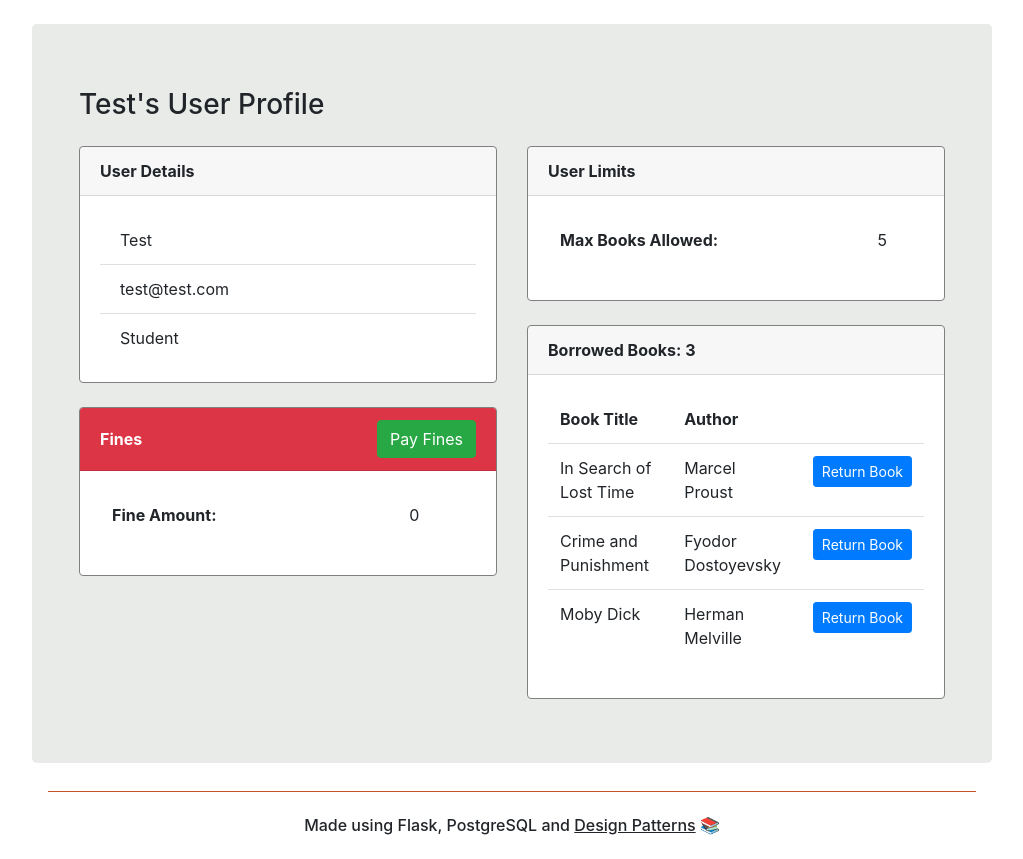
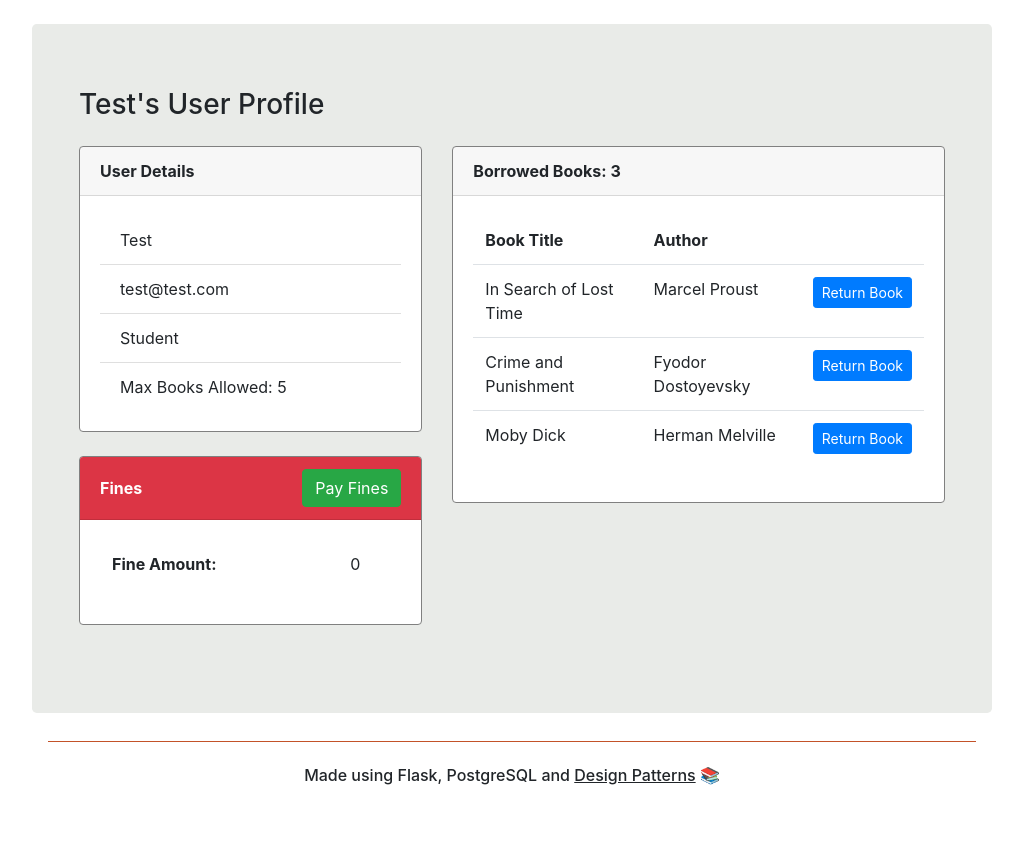
Before and after one commit to Dawid33/CS4125, a Flask app: page /profile in a window 1280 px wide. Shown: the part 64-923 px from the top of the page, without its empty margins (128-1151 px from the left). After the commit the page ends 849 px from the top, so only its background shows below. Run offline with Flask 3, Linux system fonts and the light colour scheme; a user stored in the database is signed in; data comes from the database, SQL or seed files in the repository; lists and menus that the app fills with data are empty.

Commit message:
Changed the look of user page

```diff
--- a/models/database_manager/db_manager.py
+++ b/models/database_manager/db_manager.py
@@ -49,7 +49,7 @@
             author=author,
             publisher='lol',
             num_of_pages='lol',
-            pub_date='your mom'
+            pub_date='lol'
         )
         db.session.add(book)
         db.session.commit()
--- a/models/users/library_member.py
+++ b/models/users/library_member.py
@@ -36,6 +36,7 @@
 class Student(LibraryMember):
     def __init__(self, user_id, username, email, password, user_type="Student"):
         super().__init__(user_id, username, email, password)
+
         self.user_type = user_type
         self.book_limit = 5  # Define the book limit for students.
 
@@ -55,6 +56,7 @@
 class Faculty(LibraryMember):
     def __init__(self, user_id, username, email, password, user_type="Faculty"):
         super().__init__(user_id, username, email, password)
+
         self.user_type = user_type
         self.book_limit = 10  # Define the book limit for faculty members.
 
--- a/templates/user_profile/user_profile.html
+++ b/templates/user_profile/user_profile.html
@@ -10,7 +10,7 @@
     <div class="container">
         <h3>{{ user.username.capitalize() }}'s User Profile</h3>
         <div class="row mt-4">
-            <div class="col-md-6">
+            <div class="col-md-5">
                 <div class="card mb-4">
                     <div class="card-header font-weight-bold">
                         User Details
@@ -25,6 +25,9 @@
                             </li>
                             <li class="list-group-item">
                                 {{ user.user_type.capitalize() }}
+                            </li>
+                            <li class="list-group-item">
+                                Max Books Allowed: {{ user.get_book_limit() }}
                             </li>
                         </ul>
                     </div>
@@ -47,23 +50,8 @@
                     </div>
                 </div>
             </div>
-            <div class="col-md-6">
+            <div class="col-md-7">
                 <div class="card">
-                    <div class="card-header font-weight-bold">
-                        User Limits
-                    </div>
-                    <div class="card-body">
-                        <table class="table table-no-border">
-                            <thead>
-                                <tr>
-                                    <th>Max Books Allowed:</th>
-                                    <th class="font-weight-normal">{{ user.get_book_limit() }}</th>
-                                </tr>
-                            </thead>
-                        </table>
-                    </div>
-                </div>
-                <div class="card mt-4">
                     <div class="card-header font-weight-bold">
                         Borrowed Books: {{user.get_borrowed_books() | length}}
                     </div>
```
